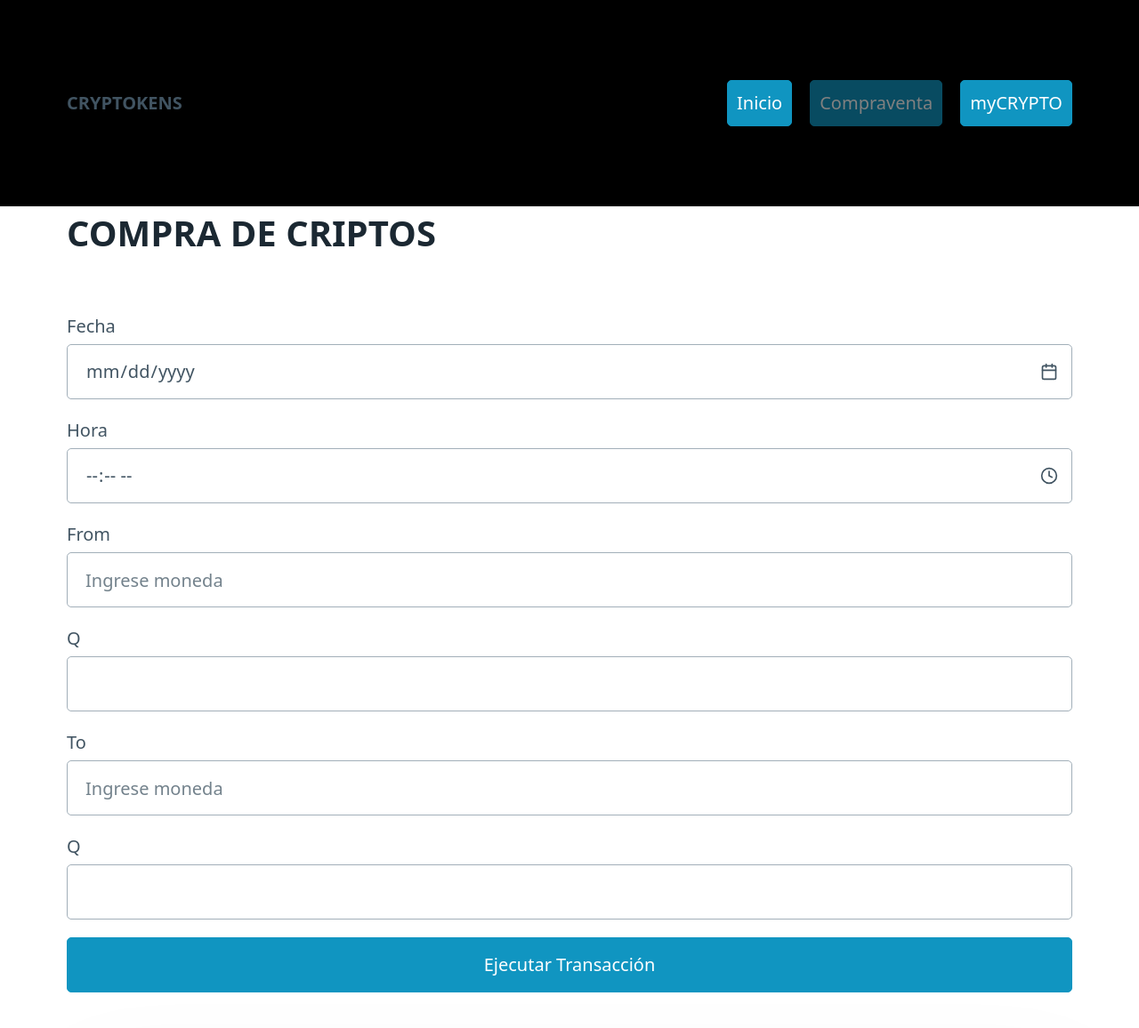
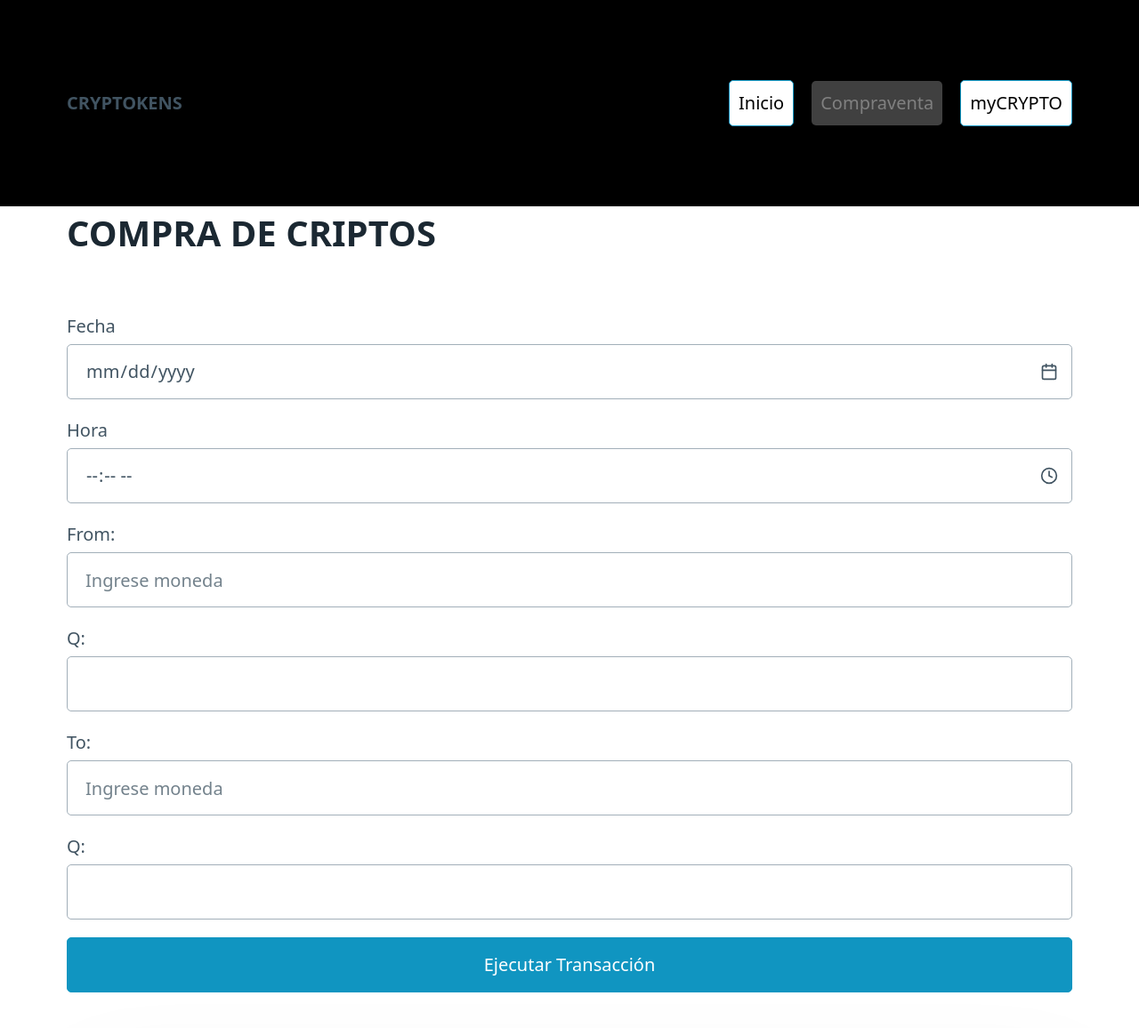
Before and after one commit to RAFART94/PROYECTO_FINAL_FLASK-CLASSIC, a Flask app: page /purchase in a window 1280 px wide. Shown: the top 1156 px of the page at 89% size. Run offline with Flask 3, Linux system fonts and the light colour scheme.

Commit message:
Finalizado estructura de la web, opcional

```diff
--- a/registros_crip/templates/index.html
+++ b/registros_crip/templates/index.html
@@ -7,9 +7,9 @@
           <li><strong>CRYPTOKENS</strong></li>
         </ul>
         <ul>
-          <li><a role="button">Inicio</a></li>
-          <li><a href="/purchase" role="button">Compraventa</a></li>
-          <li><a href="/status" role="button">myCRYPTO</a></li>
+          <li><a role="button" style="background-color: gray;  border: gray;">Inicio</a></li>
+          <li><a href="/purchase" role="button" style="background-color: white; color: black;">Compraventa</a></li>
+          <li><a href="/status" role="button" style="background-color: white; color: black;">myCRYPTO</a></li>
         </ul>
       </nav>
 </div>
--- a/registros_crip/templates/purchase.html
+++ b/registros_crip/templates/purchase.html
@@ -7,9 +7,9 @@
           <li><strong>CRYPTOKENS</strong></li>
         </ul>
         <ul>
-          <li><a href="/" role="button">Inicio</a></li>
-          <li><a role="button">Compraventa</a></li>
-          <li><a href="/status" role="button">myCRYPTO</a></li>
+          <li><a href="/" role="button" style="background-color: white; color: black;">Inicio</a></li>
+          <li><a role="button" style="background-color: gray; border: gray;">Compraventa</a></li>
+          <li><a href="/status" role="button" style="background-color: white; color: black;">myCRYPTO</a></li>
         </ul>
       </nav>
 </div>
@@ -22,13 +22,13 @@
   <input type="date" name="date" value="{{dataForm['date']}}">
   <label>Hora</label>
   <input type="time" name="time" value="{{dataForm['time']}}">
-  <label>From</label>
+  <label >From:</label>
   <input type='text' name="moneda_from" placeholder="Ingrese moneda" step="0.01" value="{{dataForm['moneda_from']}}">
-  <label>Q</label>
+  <label>Q:</label>
   <input type="number" name="cantidad_from" step="0.01" value="{{dataForm['cantidad_from']}}">
-  <label>To</label>
+  <label>To:</label>
   <input type="text" name="moneda_to" placeholder="Ingrese moneda" step="0.01" value="{{dataForm['moneda_to']}}">
-  <label>Q</label>
+  <label>Q:</label>
   <input type="number" name="cantidad_to"step="0.01" value="{{dataForm['cantidad_to']}}">
 
   <button type="submit">Ejecutar Transacción</button>
--- a/registros_crip/templates/status.html
+++ b/registros_crip/templates/status.html
@@ -7,9 +7,9 @@
           <li><strong>CRYPTOKENS</strong></li>
         </ul>
         <ul>
-          <li><a href="/" role="button">Inicio</a></li>
-          <li><a href="/purchase" role="button">Compraventa</a></li>
-          <li><a role="button">myCRYPTO</a></li>
+          <li><a href="/" role="button" style="background-color: white; color: black;">Inicio</a></li>
+          <li><a href="/purchase" role="button" style="background-color: white; color: black;">Compraventa</a></li>
+          <li><a role="button" style="background-color: gray; border: gray;">myCRYPTO</a></li>
         </ul>
       </nav>
 </div>
```
